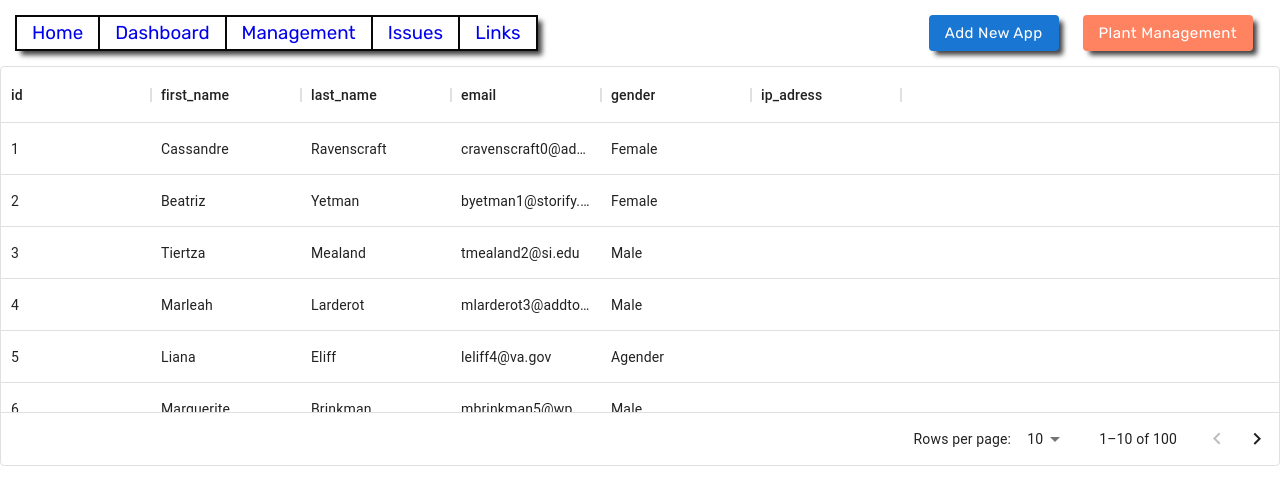
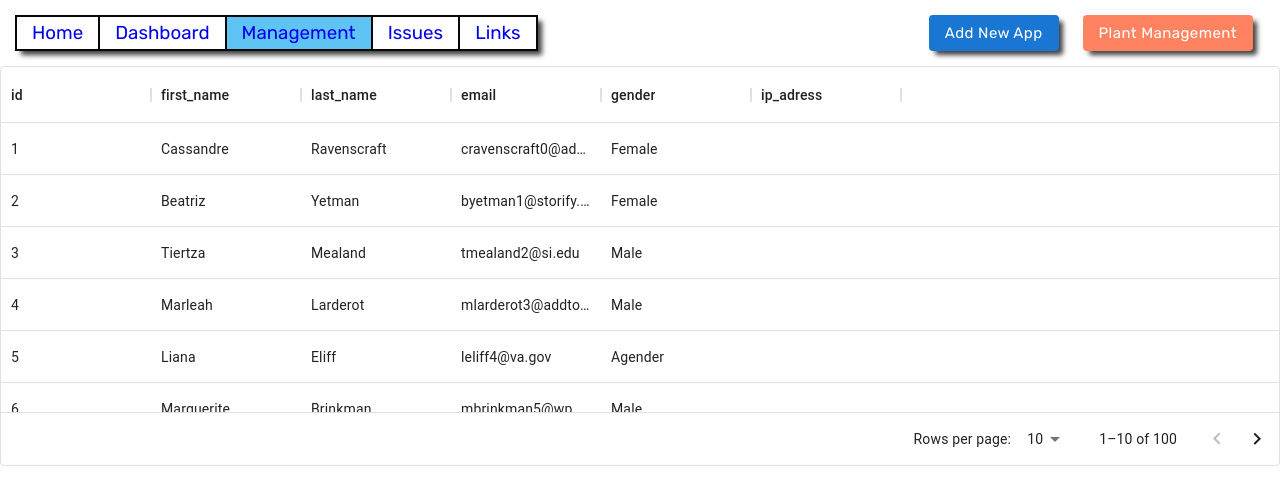
Before and after one commit to barisertakus/toyota-manport, a React (Create React App) app: page /management in a window 1280 px wide. Shown: the top 504 px of the page. Built offline with nearby package versions, Linux system fonts and the light colour scheme; no server answers.

Commit message:
add menu active css

```diff
--- a/src/styles/Header.css
+++ b/src/styles/Header.css
@@ -26,7 +26,8 @@
 	font-weight: 500;
 }
 
-.header__options a:hover {
+.header__options a:hover,
+.header__options .active {
 	background-color: #5fc4f3;
 	cursor: pointer;
 }
```
